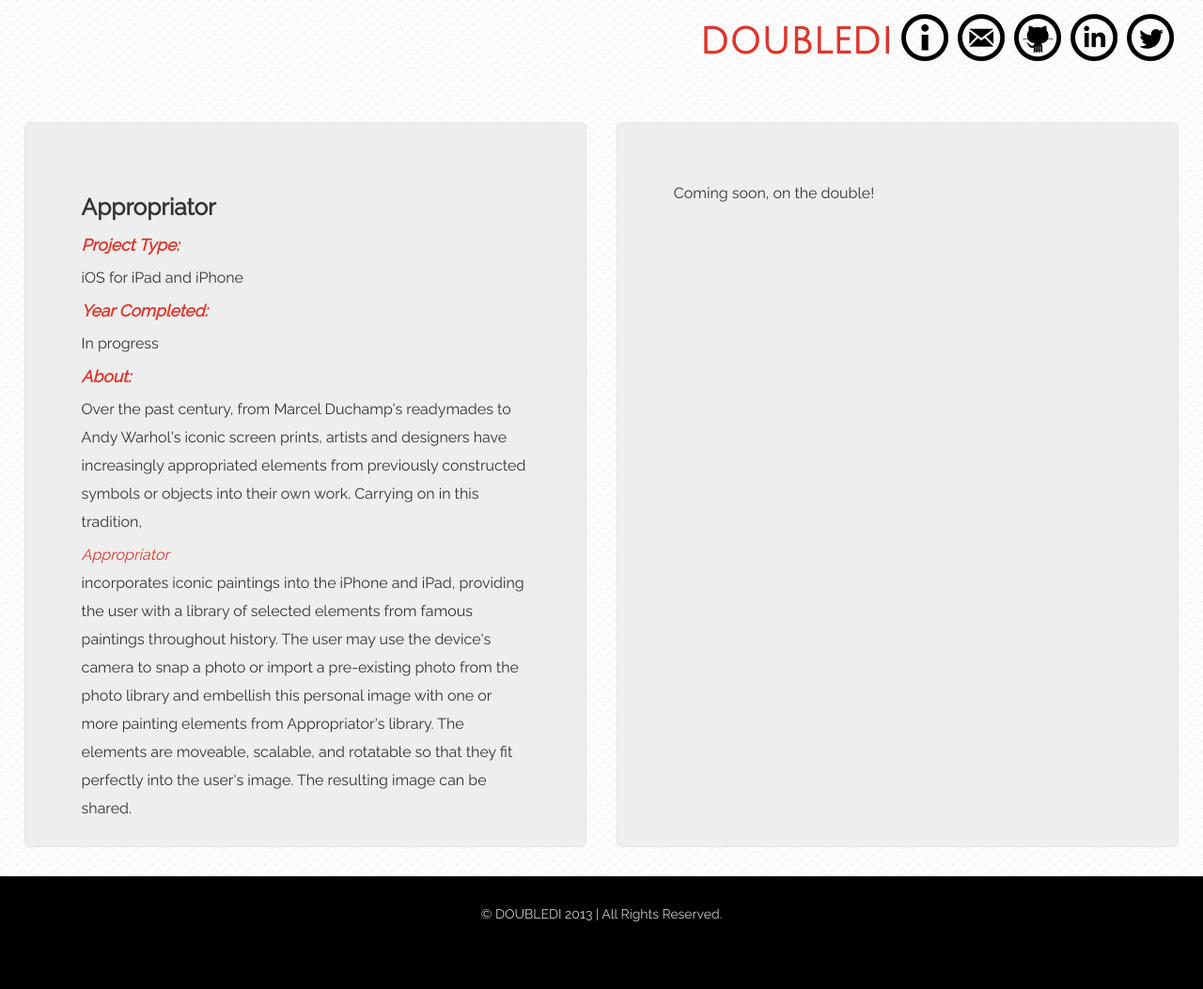
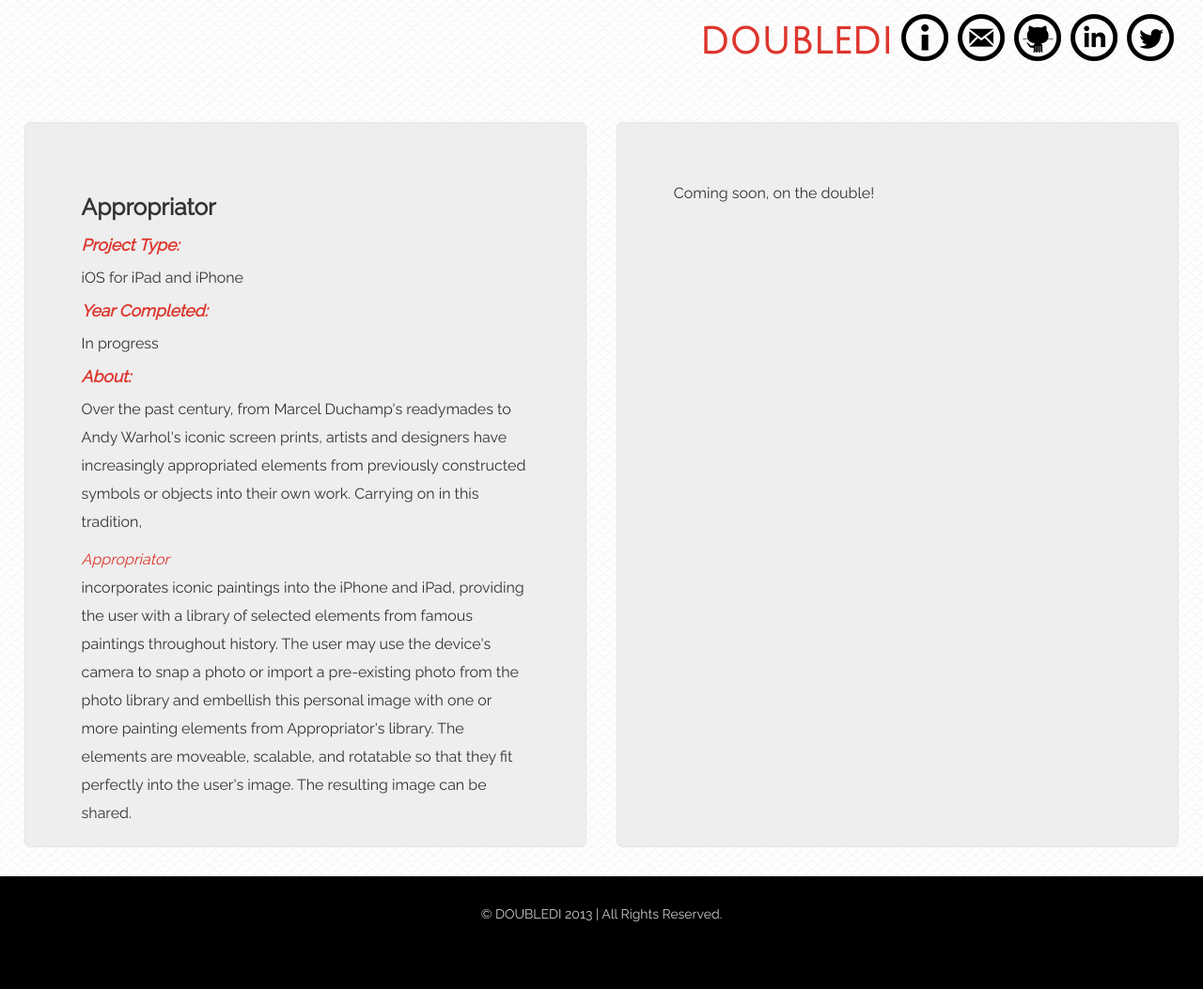
Before and after one commit to diannamertz/doubledi.github.com, a Jekyll site: the page built from appropriator.html, in a window 1280 px wide. Shown: the whole page at 94% size. Built offline with Jekyll 4.4.1, drawn with Linux system fonts in a browser that asks for light colours.

```diff
--- a/css/style.css
+++ b/css/style.css
@@ -129,7 +129,7 @@
 .hero-unit em {
   color: #DD362D;
   display: block;
-  margin-top: 5px;
+  margin-top: 10px;
   text-transform: none;
   overflow: none;
 }
```
